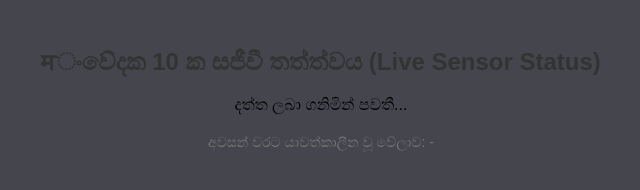
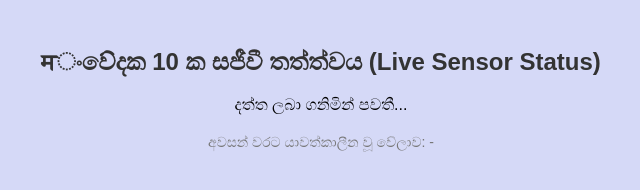
Before and after one commit to sumathimt/morat, a plain HTML site: page index.html in a window 1280 px wide. Shown: the whole page, without its empty margins (319-959 px from the left). Drawn offline with Linux system fonts and the light colour scheme; no server answers.

Commit message:
Update index.html

```diff
--- a/index.html
+++ b/index.html
@@ -4,7 +4,7 @@
     <meta charset="UTF-8">
     <title>සංවේදක තත්ත්ව දර්ශකය (Sensor Dashboard)</title>
     <style>
-        body { font-family: Arial, sans-serif; background-color: #45464d; text-align: center; padding: 20px; }
+        body { font-family: Arial, sans-serif; background-color: #d5d9f7; text-align: center; padding: 20px; }
         h2 { color: #333; }
         .grid-container { display: grid; grid-template-columns: repeat(auto-fit, minmax(200px, 1fr)); gap: 15px; max-width: 900px; margin: 0 auto; }
         .card { background: white; padding: 20px; border-radius: 8px; box-shadow: 0 4px 8px rgba(0,0,0,0.1); font-size: 18px; }
```
